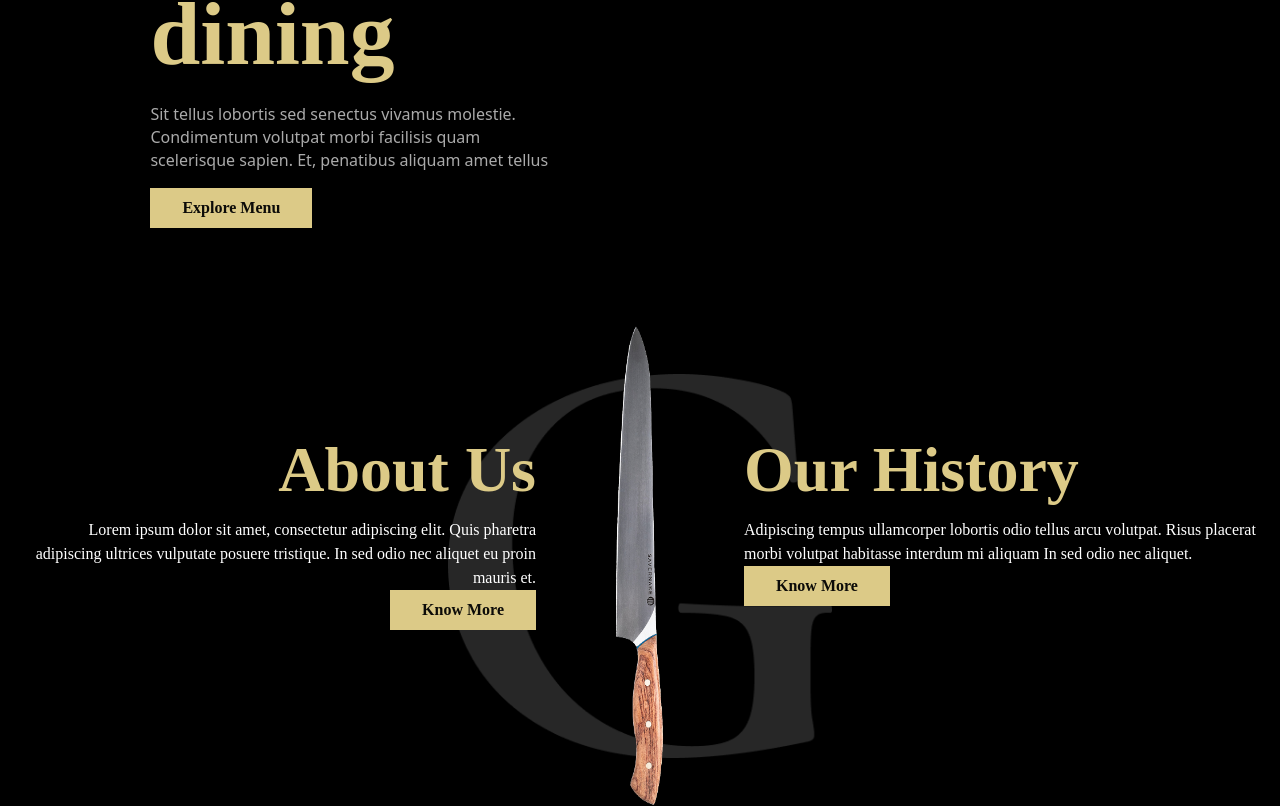
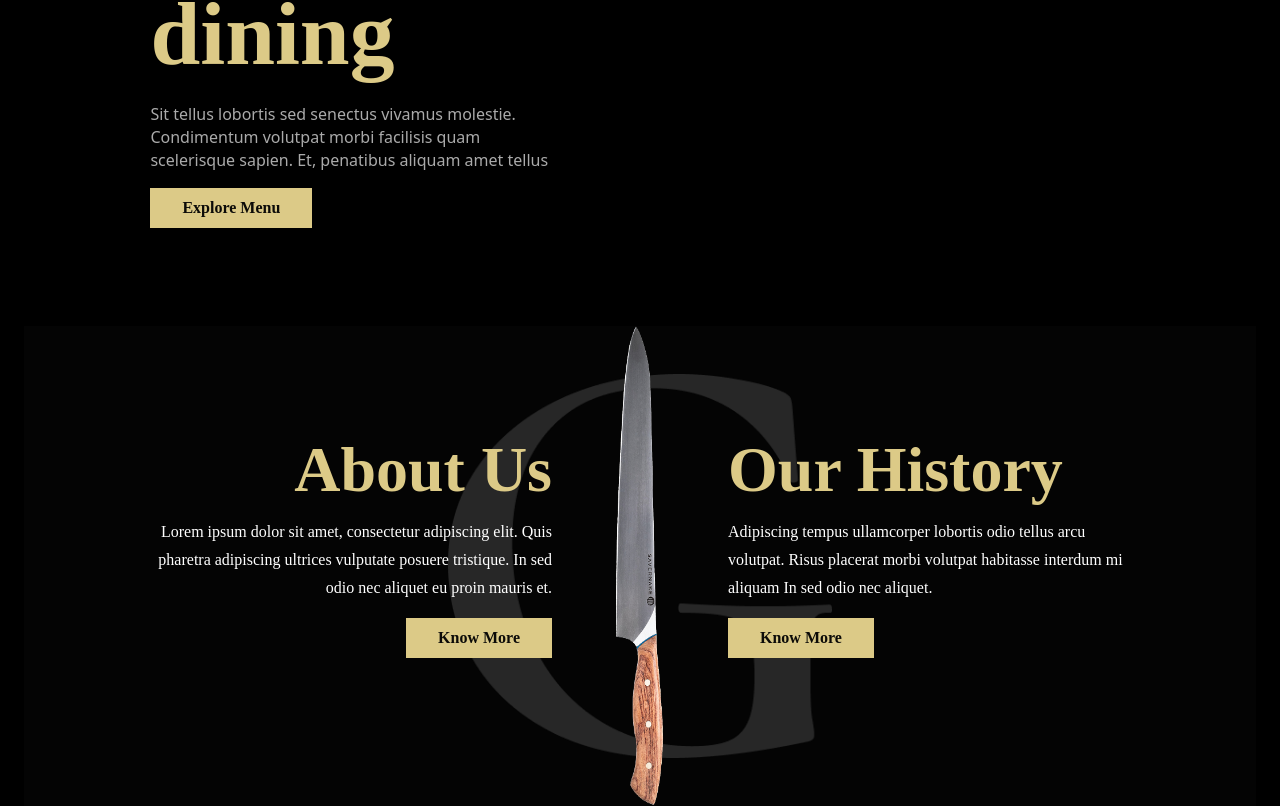
Before and after one commit to Shadrack04/gericht, a React (Vite) app: page / in a window 1280 px wide. Shown: the part 494-1300 px from the top of the page. Built offline with nearby package versions, Linux system fonts and the light colour scheme; a web font is replaced by a local one.

Commit message:
Style desktop view of about section

```diff
--- a/src/components/About.jsx
+++ b/src/components/About.jsx
@@ -6,7 +6,7 @@ import AboutCard from "./AboutCard";
 
 function About() {
   return (
-    <article className=" relative flex items-center justify-between gap-12 md:h-[30rem]">
+    <article className=" bg-[#040404] relative flex items-center justify-center gap-16 md:h-[30rem]">
       <AboutCard
         title="About Us"
         description="Lorem ipsum dolor sit amet, consectetur adipiscing elit. Quis pharetra
--- a/src/components/AboutCard.jsx
+++ b/src/components/AboutCard.jsx
@@ -4,10 +4,12 @@ import Button from "./Button";
 function AboutCard({ title, description, align }) {
   const style = { textAlign: align };
   return (
-    <div style={style} className={` md:w-[32rem] h-[18rem] z-30`}>
+    <div style={style} className={` md:w-[25rem] h-[18rem] z-30`}>
       <h2 className="text-[#DCCA87] md:text-[4rem] font-bold">{title}</h2>
-      <p className=" text-white md:text-[1rem] font-medium">{description}</p>
-      <div>
+      <p className=" text-white md:text-[1rem]/[175%] font-medium">
+        {description}
+      </p>
+      <div className=" my-4">
         <Button>Know More</Button>
       </div>
     </div>
```
